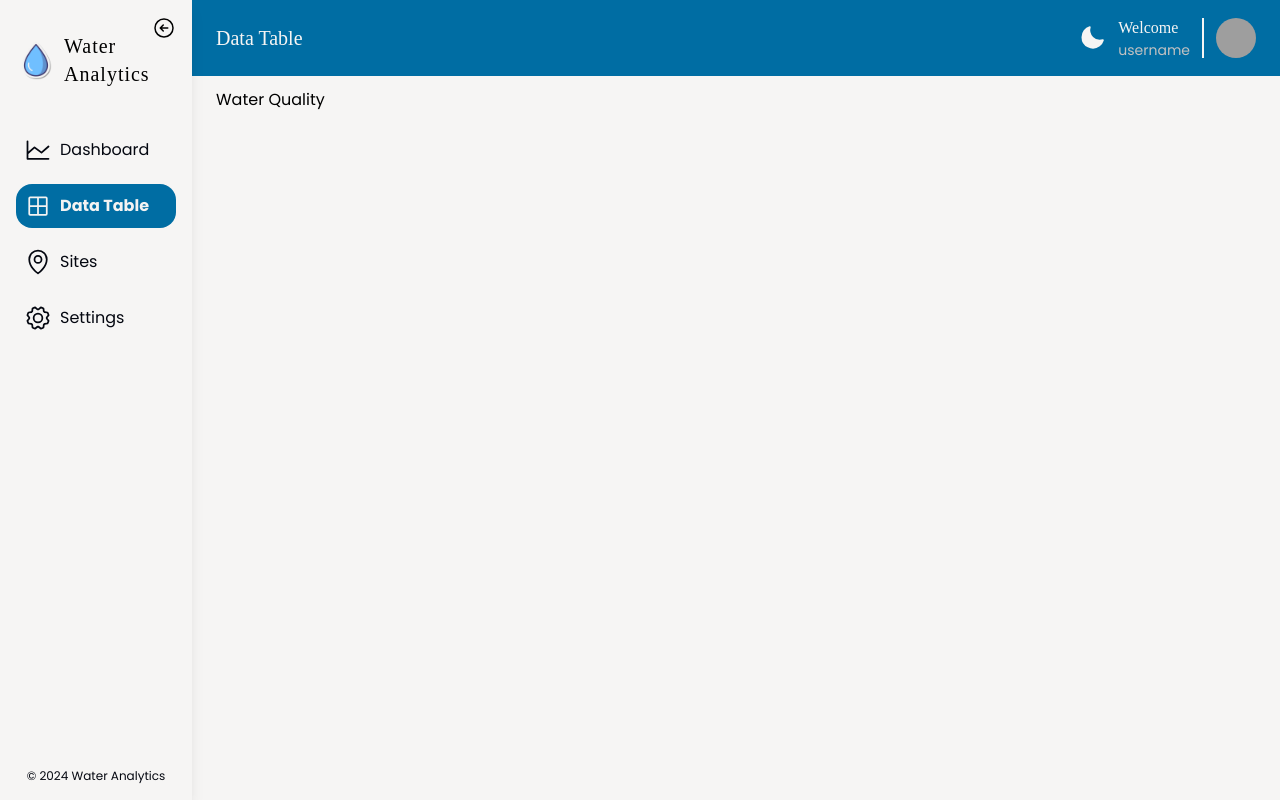
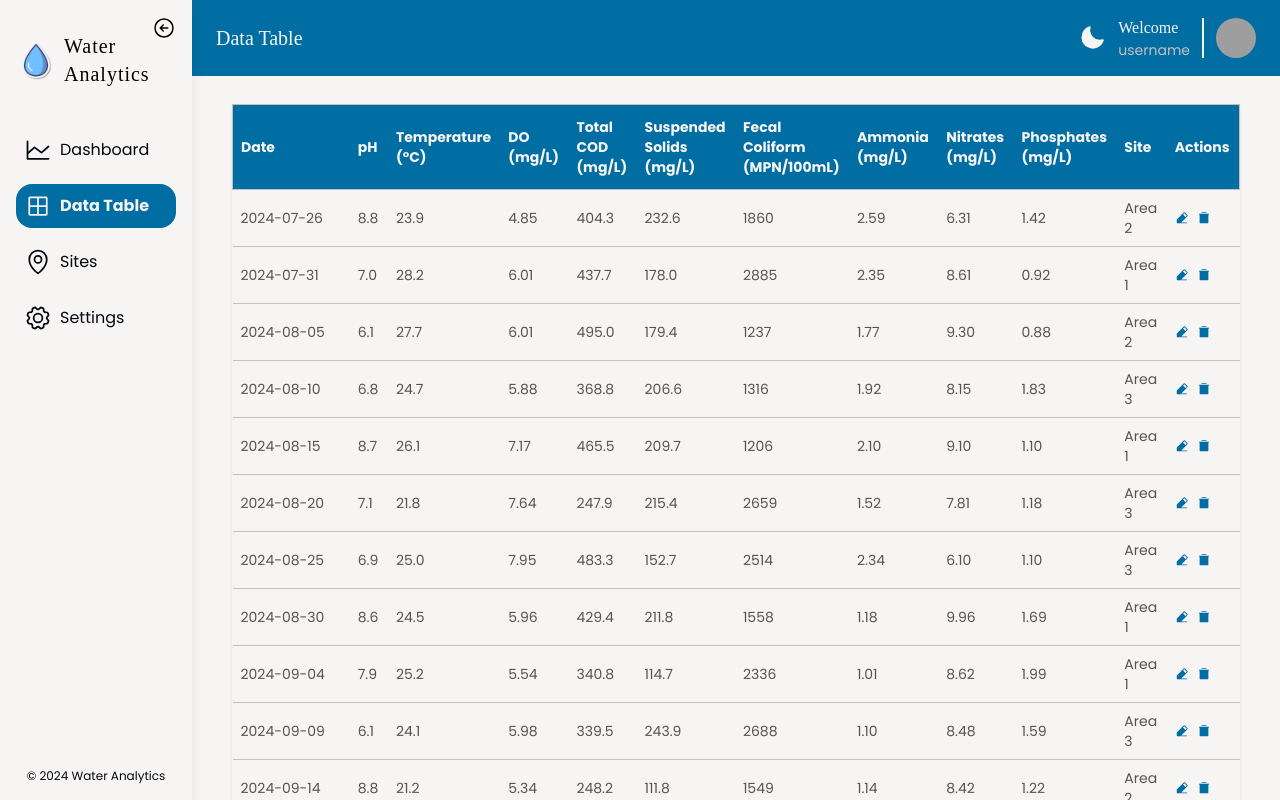
Before and after one commit to bryancastillo10/water-analytics, a React (Vite) app in the folder client/: page /role/data-table in a window 1280 px wide. Built offline with nearby package versions, Linux system fonts and the light colour scheme; grey boxes are pictures that could not be loaded; a web font is replaced by a local one.

Commit message:
📈 component: static react table

```diff
--- a/client/package.json
+++ b/client/package.json
@@ -12,6 +12,7 @@
   "dependencies": {
     "@phosphor-icons/react": "^2.1.7",
     "@reduxjs/toolkit": "^2.3.0",
+    "@tanstack/react-table": "^8.20.5",
     "chart.js": "^4.4.6",
     "framer-motion": "^11.11.15",
     "react": "^18.3.1",
--- a/client/src/features/waterquality/WaterQuality.tsx
+++ b/client/src/features/waterquality/WaterQuality.tsx
@@ -1,10 +1,10 @@
-
+import DataTable from "@/features/waterquality/components/DataTable";
 
 const WaterQuality = () => {
   return (
-    <div>
-      <h1>Water Quality</h1>
-    </div>
+    <main>
+      <DataTable/>
+    </main>
   )
 }
 
--- /dev/null
+++ b/client/src/features/waterquality/api/mockData.ts
@@ -0,0 +1,46 @@
+export interface Measurement {
+  id: string;
+  timestamp: string | undefined;
+  phLevel: number | null;
+  suspendedSolids: number | null;
+  totalCOD: number | null;
+  fecalColiform: number | null;
+  temperature: number | null;
+  dissolvedOxygen: number | null;
+  ammonia: number | null;
+  nitrates: number | null;
+  phosphates: number | null;
+  siteId: string;
+  actions?: {
+    update?: () => void;
+    delete?: () => void;
+  }
+}
+
+export const generateMockData = (count: number = 24): Measurement[] => {
+  const mockData: Measurement[] = [];
+  const today = new Date();
+  today.setHours(0, 0, 0, 0);
+
+  for (let i = 0; i < count; i++) {
+    const date = new Date(today);
+    date.setDate(date.getDate() - (count - 1 - i) * 5);
+
+    mockData.push({
+      id: `mock${i + 1}`,
+      timestamp: date.toISOString().split("T")[0],
+      phLevel: 6 + Math.random() * 3,
+      suspendedSolids: 100 + Math.random() * 150,
+      totalCOD: 200 + Math.random() * 300,
+      fecalColiform: 1000 + Math.random() * 2000,
+      temperature: 20 + Math.random() * 10,
+      dissolvedOxygen: 4 + Math.random() * 4,
+      ammonia: 1 + Math.random() * 2,
+      nitrates: 5 + Math.random() * 5,
+      phosphates: 0.5 + Math.random() * 1.5,
+      siteId: `Area ${Math.floor(Math.random() * 3) + 1}`,
+    });
+  }
+
+  return mockData;
+};
--- /dev/null
+++ b/client/src/features/waterquality/components/DataTable.tsx
@@ -0,0 +1,159 @@
+import { useState } from "react";
+import { flexRender, getCoreRowModel, getSortedRowModel, useReactTable, createColumnHelper, type ColumnDef, type SortingState } from "@tanstack/react-table";
+import {
+  CaretUp,
+  CaretDown,
+  PencilSimpleLine,
+  TrashSimple,
+} from "@phosphor-icons/react";
+import { generateMockData, type Measurement } from "@/features/waterquality/api/mockData";
+
+
+const columnHelper = createColumnHelper<Measurement>();
+
+const mockData = generateMockData();
+
+const columns: ColumnDef<Measurement, any>[] = [
+  columnHelper.accessor("timestamp", {
+    header: "Date",
+    cell: (info) => (
+      <div className="w-[100px]">
+        <span className="text-ellipsis overflow-hidden">{info.getValue()}</span>
+      </div>
+    ),
+  }),
+  columnHelper.accessor("phLevel", {
+    header: "pH",
+    cell: (info) => info.getValue()?.toFixed(1) ?? "-",
+  }),
+  columnHelper.accessor("temperature", {
+    header: "Temperature (°C)",
+    cell: (info) => info.getValue()?.toFixed(1) ?? "-",
+  }),
+  columnHelper.accessor("dissolvedOxygen", {
+    header: "DO (mg/L)",
+    cell: (info) => info.getValue()?.toFixed(2) ?? "-",
+  }),
+  columnHelper.accessor("totalCOD", {
+    header: "Total COD (mg/L)",
+    cell: (info) => info.getValue()?.toFixed(1) ?? "-",
+  }),
+  columnHelper.accessor("suspendedSolids", {
+    header: "Suspended Solids (mg/L)",
+    cell: (info) => info.getValue()?.toFixed(1) ?? "-",
+  }),
+  columnHelper.accessor("fecalColiform", {
+    header: "Fecal Coliform (MPN/100mL)",
+    cell: (info) => info.getValue()?.toFixed(0) ?? "-",
+  }),
+  columnHelper.accessor("ammonia", {
+    header: "Ammonia (mg/L)",
+    cell: (info) => info.getValue()?.toFixed(2) ?? "-",
+  }),
+  columnHelper.accessor("nitrates", {
+    header: "Nitrates (mg/L)",
+    cell: (info) => info.getValue()?.toFixed(2) ?? "-",
+  }),
+  columnHelper.accessor("phosphates", {
+    header: "Phosphates (mg/L)",
+    cell: (info) => info.getValue()?.toFixed(2) ?? "-",
+  }),
+  columnHelper.accessor("siteId", {
+    header: "Site",
+    cell: (info) => (
+      <span className="text-ellipsis overflow-hidden">{info.getValue()}</span>
+    ),
+  }),
+  columnHelper.accessor("actions", {
+    header: "Actions",
+    cell: () => (
+      <div className="flex items-center text-primary space-x-2">
+        <span className="text-sm  hover:scale-110 cursor-pointer">
+          <PencilSimpleLine weight="fill" />
+        </span>
+        <span className="text-sm hover:scale-110 underline cursor-pointer">
+          <TrashSimple weight="fill" />
+        </span>
+      </div>
+    ),
+  }),
+];
+
+interface WaterQualityTableProps {
+  initialData?: Measurement[];
+}
+
+const WaterQualityTable: React.FC<WaterQualityTableProps> = ({
+  initialData = mockData,
+}) => {
+  const [sorting, setSorting] = useState<SortingState>([]);
+
+  const table = useReactTable({
+    data: initialData,
+    columns,
+    state: {
+      sorting,
+    },
+    onSortingChange: setSorting,
+    getCoreRowModel: getCoreRowModel(),
+    getSortedRowModel: getSortedRowModel(),
+  });
+
+  return (
+    <div className="p-4">
+        <table className="w-full shadow-md">
+          <thead>
+            {table.getHeaderGroups().map((headerGroup) => (
+              <tr
+                key={headerGroup.id}
+                className="border border-neutral bg-primary "
+              >
+                {headerGroup.headers.map((header) => (
+                  <th
+                    key={header.id}
+                    className="py-3 px-2 text-left w-[300px] text-sm font-semibold text-light"
+                  >
+                    {header.isPlaceholder ? null : (
+                      <div
+                        className={`flex items-center gap-2 ${
+                          header.column.getCanSort()
+                            ? "cursor-pointer select-none"
+                            : ""
+                        }`}
+                        onClick={header.column.getToggleSortingHandler()}
+                      >
+                        {flexRender(
+                          header.column.columnDef.header,
+                          header.getContext()
+                        )}
+                        {{
+                          asc: <CaretUp className="size-5" />,
+                          desc: <CaretDown className="size-5" />,
+                        }[header.column.getIsSorted() as string] ?? null}
+                      </div>
+                    )}
+                  </th>
+                ))}
+              </tr>
+            ))}
+          </thead>
+          <tbody>
+            {table.getRowModel().rows.map((row) => (
+              <tr
+                key={row.id}
+                className="border-b border-neutral hover:bg-neutral"
+              >
+                {row.getVisibleCells().map((cell) => (
+                  <td key={cell.id} className="p-2 text-sm text-darkGray ">
+                    {flexRender(cell.column.columnDef.cell, cell.getContext())}
+                  </td>
+                ))}
+              </tr>
+            ))}
+          </tbody>
+        </table>
+      </div>
+  );
+};
+
+export default WaterQualityTable;
```
Also changed, not shown: 1 other file (tests, documents, lock files or other folders).
